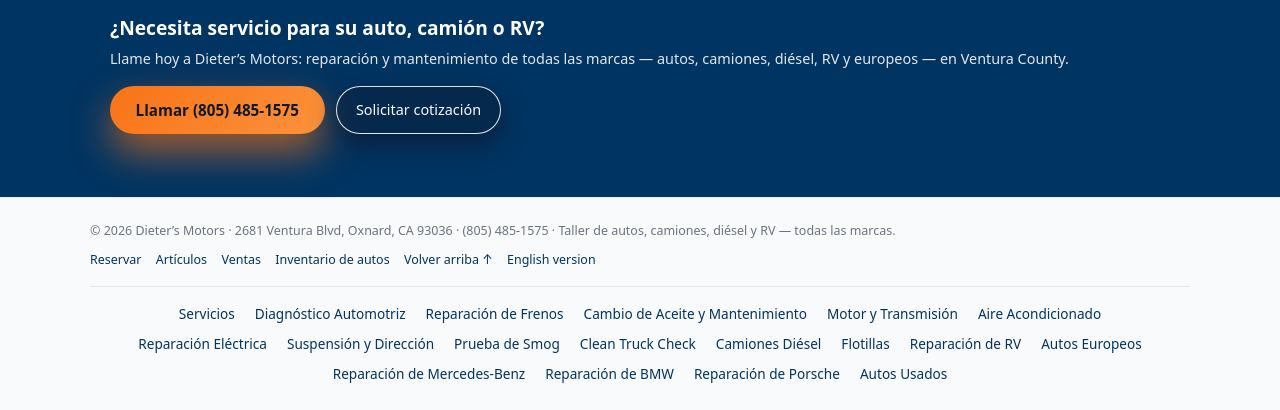
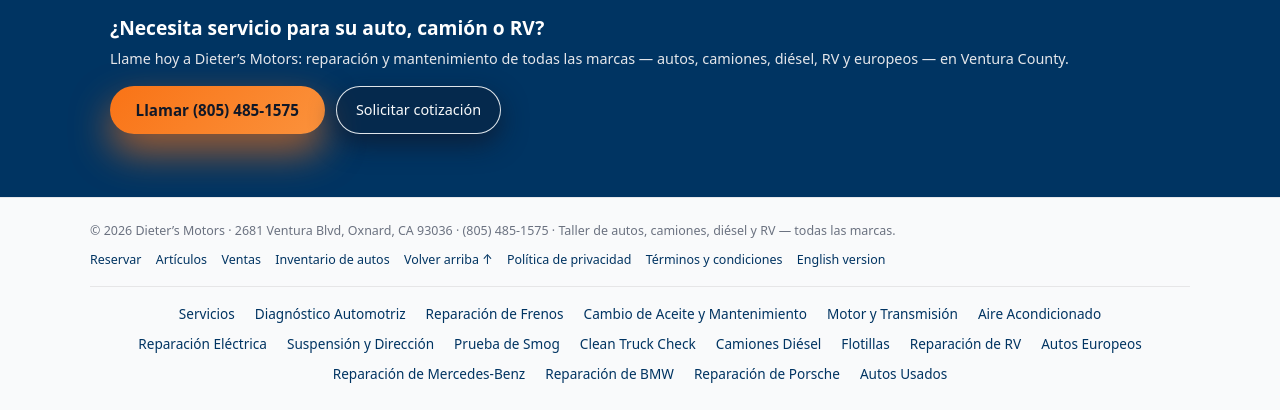
Before and after one commit to 101autogroup/dietersmotors, a plain HTML site: page es/index.html in a window 1280 px wide. Shown: the part 4602-5012 px from the top of the page. Drawn offline with Linux system fonts and the light colour scheme.

Commit message:
Spanish homepage: add Privacy Policy / Terms footer links and GPC opt-out

```diff
--- a/es/index.html
+++ b/es/index.html
@@ -4,6 +4,7 @@
   <meta charset="UTF-8" />
 
 <!-- Google tag (gtag.js) -->
+<script>window.dataLayer=window.dataLayer||[];if(navigator.globalPrivacyControl){(function(){function g(){dataLayer.push(arguments);}g('set','allow_ad_personalization_signals',false);g('set','restricted_data_processing',true);})();}</script>
 <script async src="https://www.googletagmanager.com/gtag/js?id=G-XWNSSC5RLH"></script>
 <script>
   window.dataLayer = window.dataLayer || [];
@@ -1409,6 +1410,8 @@
         <div class="footer-links"><a href="/schedule-service.html">Reservar</a><a href="/service-articles.html">Artículos</a><a href="https://www.usedcarsoxnard.com/">Ventas</a>
           <a href="https://www.usedcarsoxnard.com/inventory">Inventario de autos</a>
           <a href="#top">Volver arriba ↑</a>
+          <a href="/privacy-policy">Política de privacidad</a>
+          <a href="/terms-and-conditions">Términos y condiciones</a>
           <a hreflang="en" href="/">English version</a>
         </div>
       </div>
```
